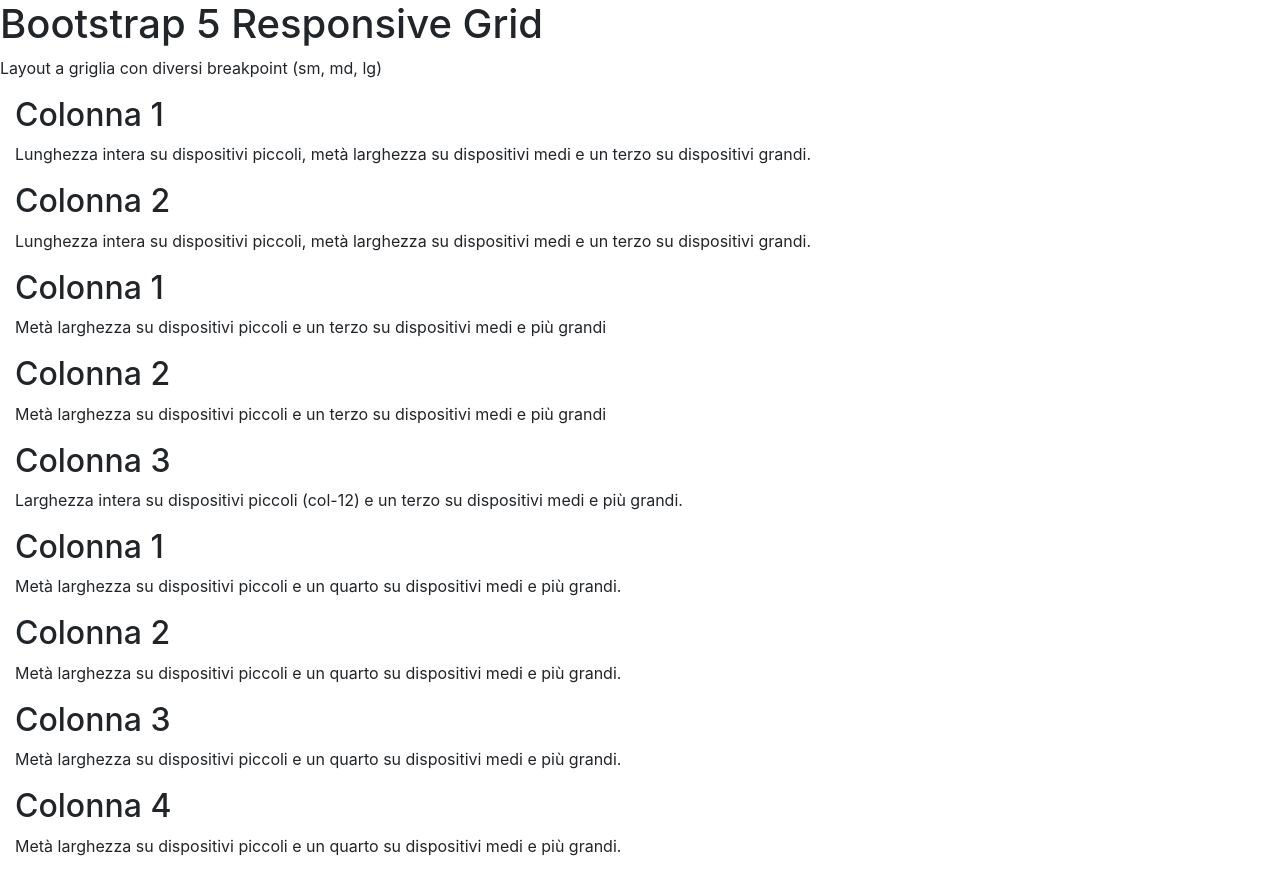
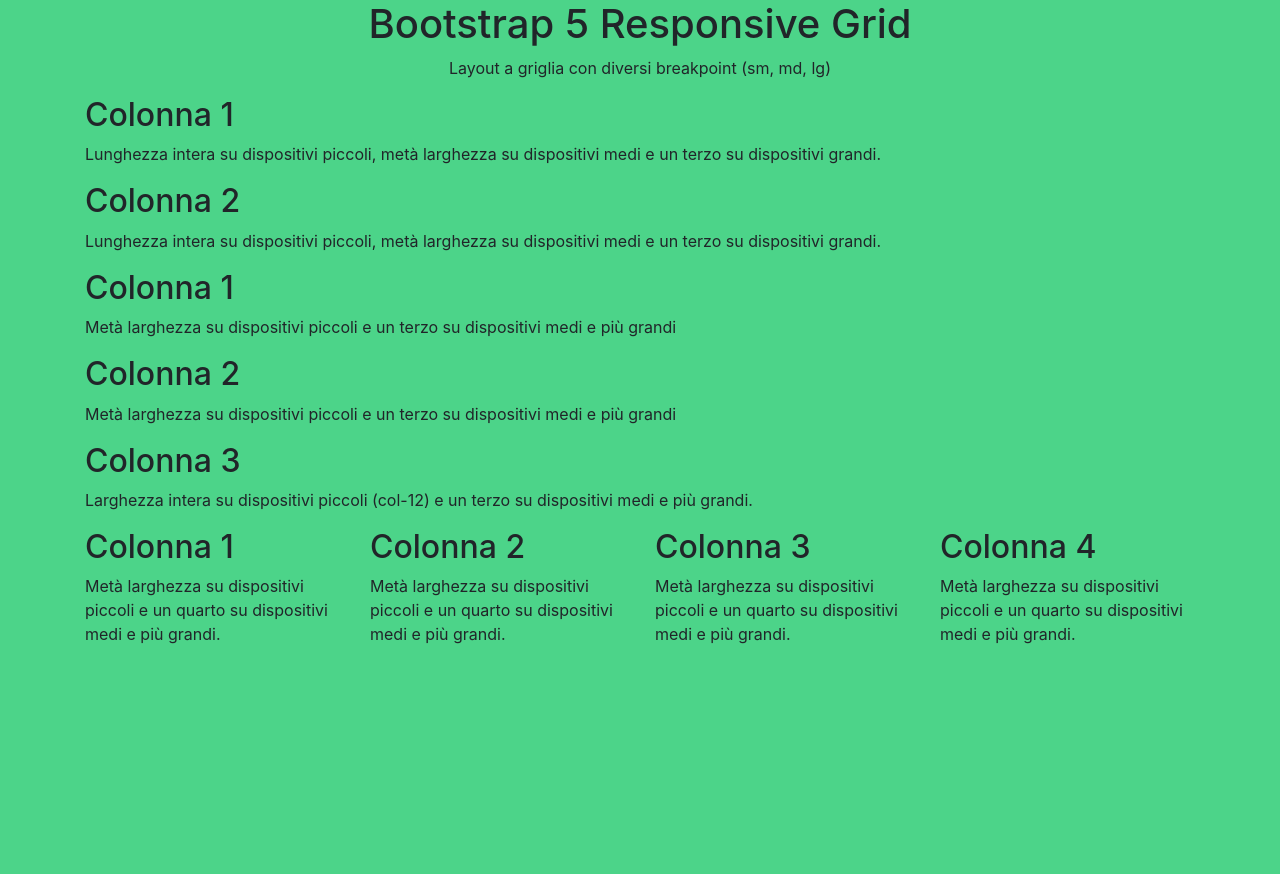
Before and after one commit to PaoloPilati/htmlcss-bootstrap-layout, a plain HTML site: page index.html in a window 1280 px wide. After the commit the page ends 800 px from the top, so only its background shows below. Drawn offline with nearby package versions, Linux system fonts and the light colour scheme.

Commit message:
Aggiunta classe row e colori di sfondo x test media-query

```diff
--- a/CSS/style.css
+++ b/CSS/style.css
@@ -0,0 +1,20 @@
+/* MEDIA QUERY TEST */
+
+@media screen and (min-width: 576px) {
+    body {
+        background-color: #6cf5dc;
+    }
+}
+
+@media screen and (min-width: 768px) {
+    body {
+        background-color: #f8c0c9;
+    }
+
+}
+
+@media screen and (min-width: 992px) {
+    body {
+        background-color:#4cd489
+    }
+}
--- a/index.html
+++ b/index.html
@@ -8,12 +8,12 @@
     <link rel="stylesheet" href="CSS/style.css" type="text/css">
 </head>
 <body>
-    <header>
+    <header class="container-fluid text-center">
         <h1>Bootstrap 5 Responsive Grid</h1>
         <p>Layout a griglia con diversi breakpoint (sm, md, lg)</p>
     </header>
-    <main>
-        <div class="top-sec">
+    <main class="container">
+        <div class="top-sec row">
             <div class="col-12">
                 <h2>
                     Colonna 1
@@ -32,8 +32,8 @@
             </div>
         </div>
 
-        <div class="mid-sec">
-            <div class="col-6">
+        <div class="mid-sec row">
+            <div class="col-6 col-md-8">
                 <h2>
                     Colonna 1
                 </h2>
@@ -42,7 +42,7 @@
                 </p>
             </div>
 
-            <div class="col-6">
+            <div class="col-6 col-md-8">
                 <h2>
                     Colonna 2
                 </h2>
@@ -50,7 +50,7 @@
                     Metà larghezza su dispositivi piccoli e un terzo su dispositivi medi e più grandi
                 </p>
             </div>
-            <div class="col-12">
+            <div class="col-12 col-md-8">
                 <h2>
                     Colonna 3
                 </h2>
@@ -60,8 +60,8 @@
             </div>
         </div>
 
-        <div class="low-sec">
-            <div class="col-6">
+        <div class="low-sec row">
+            <div class="col-6 col-md-3">
                 <h2>
                     Colonna 1
                 </h2>
@@ -69,7 +69,7 @@
                     Metà larghezza su dispositivi piccoli e un quarto su dispositivi medi e più grandi.
                 </p>
             </div>
-            <div class="col-6">
+            <div class="col-6 col-md-3">
                 <h2>
                     Colonna 2
                 </h2>
@@ -77,7 +77,7 @@
                     Metà larghezza su dispositivi piccoli e un quarto su dispositivi medi e più grandi.
                 </p>
             </div>
-            <div class="col-6">
+            <div class="col-6 col-md-3">
                 <h2>
                     Colonna 3
                 </h2>
@@ -85,7 +85,7 @@
                     Metà larghezza su dispositivi piccoli e un quarto su dispositivi medi e più grandi.
                 </p>
             </div>
-            <div class="col-6">
+            <div class="col-6 col-md-3">
                 <h2>
                     Colonna 4
                 </h2>
```
